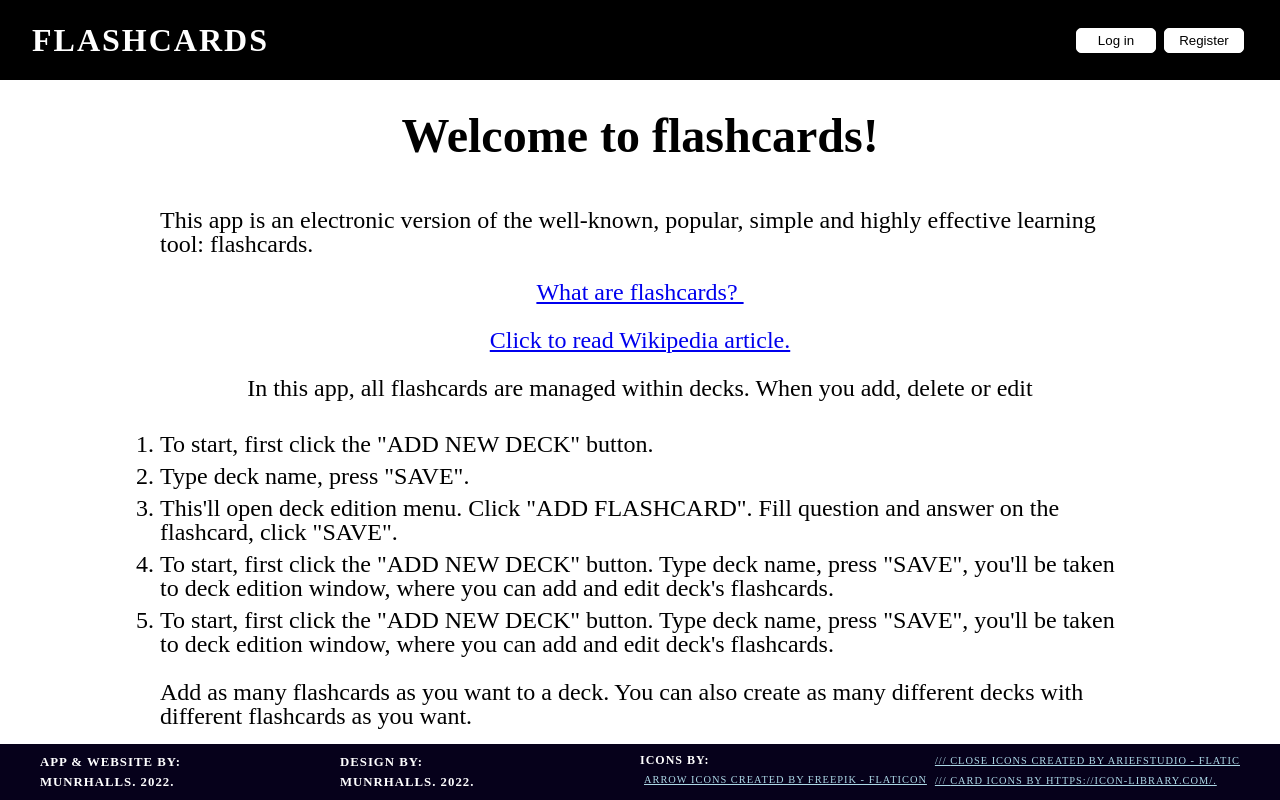
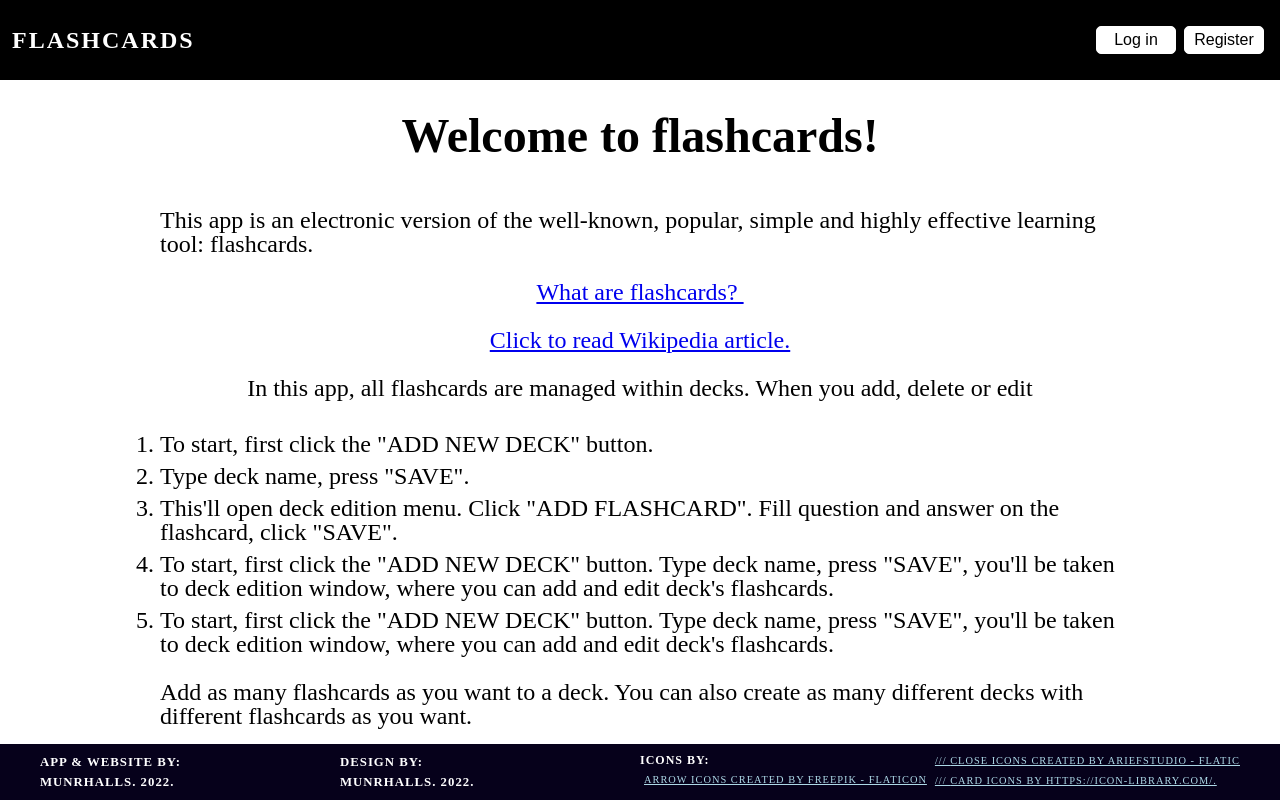
Before and after one commit to munrhalls/Oxus-Flashcards, a React (Create React App) app: page / in a window 1280 px wide. Built offline with nearby package versions, Linux system fonts and the light colour scheme.

Commit message:
user log in register ue ui

```diff
--- a/src/Header/Header.css
+++ b/src/Header/Header.css
@@ -3,20 +3,19 @@
     min-height: 5rem;
     background-color: #000;
     color: #fff;
-    font-size: 2rem;
-    text-transform: uppercase;
-    letter-spacing: 2px;
-    font-weight: bold;
+
 
     display: flex;
     align-items: center;
     justify-content: space-between;
-
-    padding: 0 2rem;
+    padding: 0 .75rem;
 }
 
 .Header__title {
-
+    font-size: 1.5rem;
+    text-transform: uppercase;
+    letter-spacing: 2px;
+    font-weight: bold;
 }
 .Header__account {
     display: flex;
@@ -26,6 +25,9 @@
 }
 
 .Header__account__btn {
+    transition: transform .15s ease-in;
+    cursor: pointer;
+
     border: 1px solid #fff;
     color: #000;
     border-radius: 5px;
@@ -33,5 +35,9 @@
     width: 5rem;
     padding: .25rem;
     margin: .25rem;
+    font-size: 1rem;
+}
 
+.Header__account__btn:hover {
+    transform: scale(1.25);
 }
```
